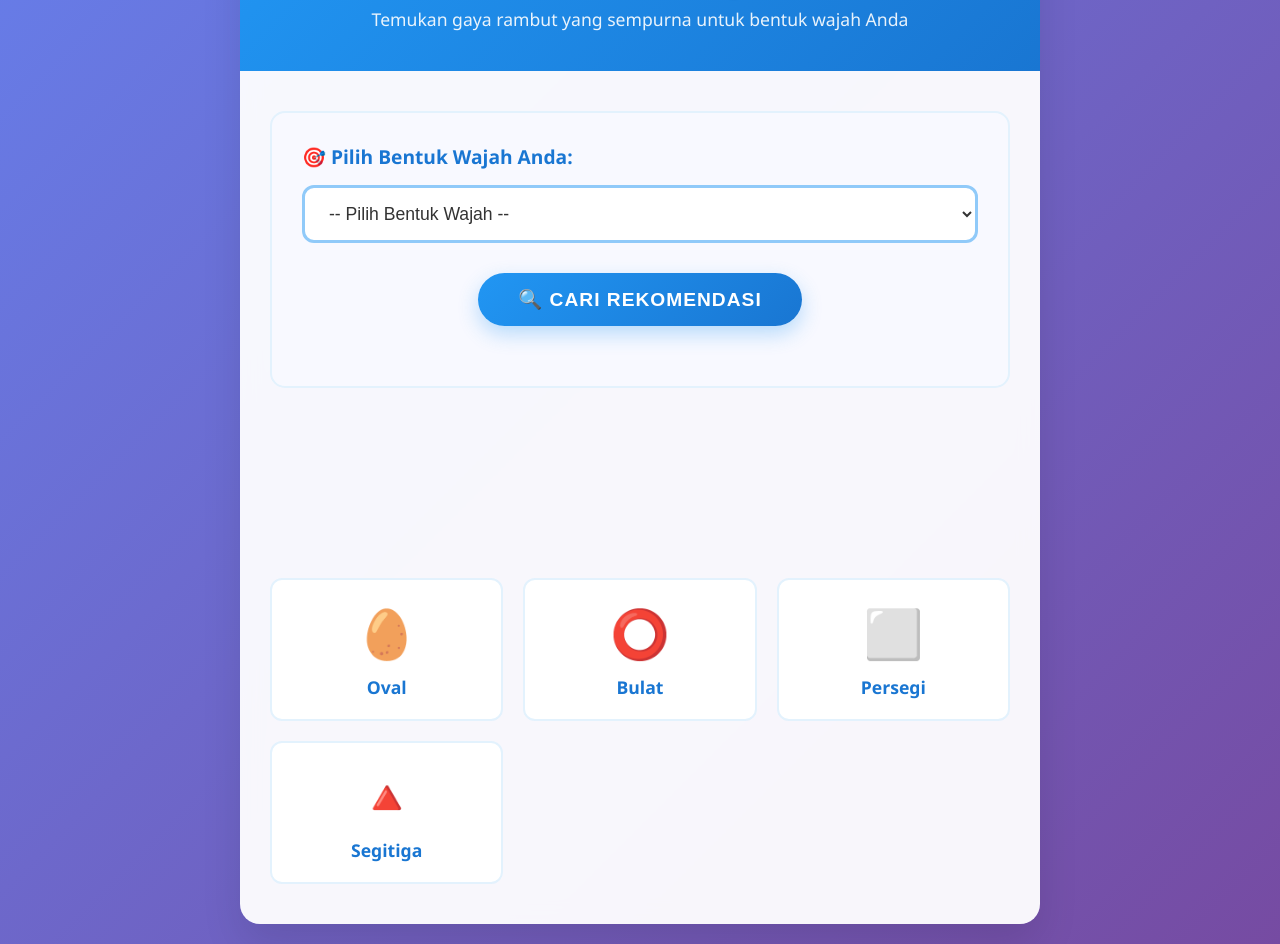
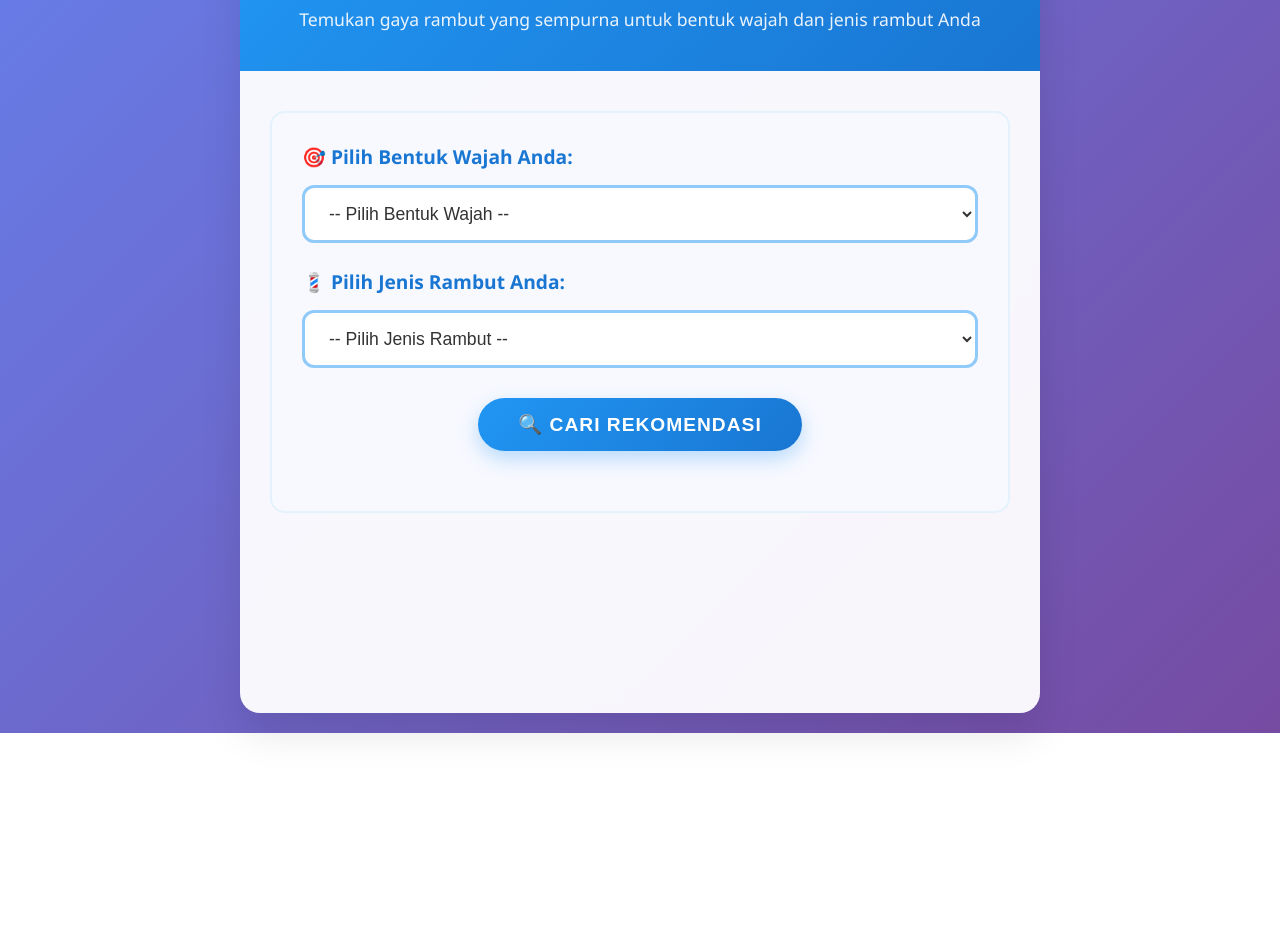
Before and after one commit to Nabila4444/hairstyle_ai, a plain HTML site: page index.html in a window 1280 px wide. Shown: the part 118-1062 px from the top of the page. After the commit the page ends 851 px from the top, so only its background shows below. Drawn offline with Linux system fonts and the light colour scheme.

Commit message:
Update index.html

```diff
--- a/index.html
+++ b/index.html
@@ -1,8 +1,8 @@
 <!DOCTYPE html>
 <html lang="id">
 <head>
-  <meta charset="UTF-8">
-  <meta name="viewport" content="width=device-width, initial-scale=1.0">
+  <meta charset="UTF-8" />
+  <meta name="viewport" content="width=device-width, initial-scale=1.0" />
   <title>Rekomendasi Gaya Rambut</title>
   <style>
     * {
@@ -217,63 +217,6 @@
       color: #0D47A1;
     }
 
-    .face-shapes-info {
-      display: grid;
-      grid-template-columns: repeat(auto-fit, minmax(180px, 1fr));
-      gap: 20px;
-      margin-top: 30px;
-    }
-
-    .face-shape-card {
-      background: white;
-      border-radius: 12px;
-      padding: 20px;
-      text-align: center;
-      border: 2px solid #E3F2FD;
-      transition: all 0.3s ease;
-      cursor: pointer;
-    }
-
-    .face-shape-card:hover {
-      border-color: #2196F3;
-      transform: translateY(-5px);
-      box-shadow: 0 10px 25px rgba(33, 150, 243, 0.15);
-    }
-
-    .face-shape-emoji {
-      font-size: 3rem;
-      margin-bottom: 10px;
-    }
-
-    .face-shape-name {
-      font-weight: 600;
-      color: #1976D2;
-      font-size: 1.1rem;
-    }
-
-    @media (max-width: 768px) {
-      .container {
-        margin: 10px;
-        border-radius: 15px;
-      }
-
-      .header h1 {
-        font-size: 2rem;
-      }
-
-      .content {
-        padding: 20px;
-      }
-
-      .form-section {
-        padding: 20px;
-      }
-
-      .face-shapes-info {
-        grid-template-columns: repeat(2, 1fr);
-      }
-    }
-
     .loading {
       display: none;
       text-align: center;
@@ -295,8 +238,12 @@
     }
 
     @keyframes spin {
-      0% { transform: rotate(0deg); }
-      100% { transform: rotate(360deg); }
+      0% {
+        transform: rotate(0deg);
+      }
+      100% {
+        transform: rotate(360deg);
+      }
     }
   </style>
 </head>
@@ -304,7 +251,7 @@
   <div class="container">
     <div class="header">
       <h1>✨ Rekomendasi Gaya Rambut</h1>
-      <p>Temukan gaya rambut yang sempurna untuk bentuk wajah Anda</p>
+      <p>Temukan gaya rambut yang sempurna untuk bentuk wajah dan jenis rambut Anda</p>
     </div>
 
     <div class="content">
@@ -320,10 +267,18 @@
           </select>
         </div>
 
+        <div class="form-group">
+          <label for="jenisRambut">💈 Pilih Jenis Rambut Anda:</label>
+          <select id="jenisRambut">
+            <option value="">-- Pilih Jenis Rambut --</option>
+            <option value="lurus">🪮 Lurus</option>
+            <option value="bergelombang">🌊 Bergelombang</option>
+            <option value="keriting">🌀 Keriting</option>
+          </select>
+        </div>
+
         <div class="btn-container">
-          <button class="btn-search" onclick="cariRekomendasi()">
-            🔍 Cari Rekomendasi
-          </button>
+          <button class="btn-search" onclick="cariRekomendasi()">🔍 Cari Rekomendasi</button>
         </div>
 
         <div class="loading" id="loading">
@@ -340,30 +295,9 @@
           </div>
           <div class="hasil-text" id="hasilRekomendasi"></div>
           <div class="tips-section" id="tipsSection" style="display: none;">
-            <div class="tips-title">
-              💡 Tips Tambahan:
-            </div>
+            <div class="tips-title">💡 Tips Tambahan:</div>
             <ul class="tips-list" id="tipsList"></ul>
           </div>
-        </div>
-      </div>
-
-      <div class="face-shapes-info">
-        <div class="face-shape-card" onclick="selectFaceShape('oval')">
-          <div class="face-shape-emoji">🥚</div>
-          <div class="face-shape-name">Oval</div>
-        </div>
-        <div class="face-shape-card" onclick="selectFaceShape('bulat')">
-          <div class="face-shape-emoji">⭕</div>
-          <div class="face-shape-name">Bulat</div>
-        </div>
-        <div class="face-shape-card" onclick="selectFaceShape('persegi')">
-          <div class="face-shape-emoji">⬜</div>
-          <div class="face-shape-name">Persegi</div>
-        </div>
-        <div class="face-shape-card" onclick="selectFaceShape('segitiga')">
-          <div class="face-shape-emoji">🔺</div>
-          <div class="face-shape-name">Segitiga</div>
         </div>
       </div>
     </div>
@@ -372,54 +306,50 @@
   <script>
     const rekomendasi = {
       oval: {
-        text: "Selamat! Wajah oval adalah bentuk wajah yang ideal dan cocok dengan hampir semua gaya rambut. Anda memiliki fleksibilitas tinggi dalam memilih potongan rambut.",
-        recommendations: "Bob panjang, layer bertingkat, pixie cut, atau bahkan rambut panjang lurus - semuanya akan terlihat menawan pada Anda!",
-        tips: [
-          "Coba eksperimen dengan berbagai panjang rambut",
-          "Poni samping atau poni lurus keduanya cocok",
-          "Gaya rambut bergelombang atau lurus sama-sama bagus",
-          "Hindari gaya yang terlalu menutupi wajah"
-        ]
+        text: "Selamat! Wajah oval adalah bentuk wajah yang ideal...",
+        recommendations: "Bob panjang, layer bertingkat, pixie cut, atau rambut panjang lurus.",
+        tips: ["Coba eksperimen dengan berbagai panjang rambut", "Poni samping atau poni lurus cocok", "Gaya rambut bergelombang atau lurus bagus", "Hindari gaya yang menutupi wajah"],
+        subRecommendations: {
+          lurus: "Coba gaya sleek straight dengan belahan tengah.",
+          bergelombang: "Gaya beach waves sangat cocok untukmu.",
+          keriting: "Layer pendek membuat keriting tampak rapi dan alami."
+        }
       },
       bulat: {
-        text: "Untuk wajah bulat, tujuan utama adalah menciptakan ilusi wajah yang lebih panjang dan mengurangi kesan bulat.",
-        recommendations: "Gaya rambut panjang dengan layer, potongan shaggy, atau bob panjang dengan volume di bagian atas sangat cocok untuk Anda.",
-        tips: [
-          "Pilih rambut dengan volume di bagian atas",
-          "Hindari poni tumpul yang pendek",
-          "Layer panjang akan membuat wajah terlihat lebih oval",
-          "Gaya side-swept atau poni samping lebih baik daripada poni tengah"
-        ]
+        text: "Untuk wajah bulat, ciptakan ilusi wajah lebih panjang.",
+        recommendations: "Rambut panjang ber-layer, shaggy cut, atau bob panjang dengan volume di atas.",
+        tips: ["Volume di bagian atas", "Hindari poni tumpul", "Layer panjang bikin wajah lebih oval", "Poni samping lebih baik"],
+        subRecommendations: {
+          lurus: "Belahan samping akan memperpanjang kesan wajah.",
+          bergelombang: "Loose wave menciptakan definisi dan tinggi.",
+          keriting: "Volume keriting natural bisa diatur dengan potongan trapezium."
+        }
       },
       persegi: {
-        text: "Wajah persegi memiliki garis rahang yang tegas. Gaya rambut yang tepat dapat melunakkan garis-garis keras ini.",
-        recommendations: "Gaya rambut bergelombang, layer lembut, atau potongan yang melengkung akan menyeimbangkan struktur wajah Anda dengan sempurna.",
-        tips: [
-          "Pilih gaya rambut dengan gerakan dan tekstur",
-          "Layer lembut di sekitar wajah sangat bagus",
-          "Hindari potongan tumpul atau garis lurus",
-          "Rambut keriting atau bergelombang alami cocok sekali"
-        ]
+        text: "Wajah persegi punya garis rahang tegas, perlu dilunakkan.",
+        recommendations: "Layer lembut, potongan bergelombang atau curve bob sangat bagus.",
+        tips: ["Gaya dengan gerakan dan tekstur", "Layer lembut di wajah", "Hindari potongan tumpul", "Keriting/gelombang alami cocok"],
+        subRecommendations: {
+          lurus: "Gaya side-part panjang dapat mengurangi kesan kotak.",
+          bergelombang: "Wave lembut akan menambah kesan feminin.",
+          keriting: "Curly bob dengan layer lembut sangat ideal."
+        }
       },
       segitiga: {
-        text: "Wajah segitiga memiliki dagu yang lebih sempit dibandingkan dahi. Tujuannya adalah menyeimbangkan proporsi ini.",
-        recommendations: "Gaya rambut dengan volume di atas seperti pompadour, pixie cut dengan volume, atau bob dengan layer atas akan sangat cocok.",
-        tips: [
-          "Tambahkan volume di bagian atas dan samping",
-          "Poni tebal dapat menyeimbangkan dahi lebar",
-          "Hindari gaya yang terlalu rata di bagian atas",
-          "Layer pendek di sekitar telinga akan menambah lebar"
-        ]
+        text: "Wajah segitiga memiliki dagu sempit, fokus di volume atas.",
+        recommendations: "Pompadour, pixie cut bervolume, bob dengan layer atas.",
+        tips: ["Volume atas & samping", "Poni tebal seimbangkan dahi", "Hindari bagian atas rata", "Layer pendek di dekat telinga"],
+        subRecommendations: {
+          lurus: "Coba blunt bob dengan volume di atas.",
+          bergelombang: "Messy wave membuat bentuk wajah seimbang.",
+          keriting: "Pixie curly cut menyeimbangkan proporsi wajah."
+        }
       }
     };
 
-    function selectFaceShape(shape) {
-      document.getElementById('bentukWajah').value = shape;
-      cariRekomendasi();
-    }
-
     function cariRekomendasi() {
       const bentuk = document.getElementById("bentukWajah").value;
+      const jenis = document.getElementById("jenisRambut").value;
       const hasilContainer = document.getElementById("hasilContainer");
       const hasilRekomendasi = document.getElementById("hasilRekomendasi");
       const hasilTitle = document.getElementById("hasilTitle");
@@ -427,35 +357,31 @@
       const tipsList = document.getElementById("tipsList");
       const loading = document.getElementById("loading");
 
-      if (!bentuk) {
-        alert("Silakan pilih bentuk wajah terlebih dahulu!");
+      if (!bentuk || !jenis) {
+        alert("Silakan pilih bentuk wajah dan jenis rambut terlebih dahulu!");
         return;
       }
 
-      // Show loading
       loading.classList.add("show");
       hasilContainer.classList.remove("show");
 
-      // Simulate loading time
       setTimeout(() => {
         loading.classList.remove("show");
 
         if (rekomendasi[bentuk]) {
           const data = rekomendasi[bentuk];
+          const sub = data.subRecommendations?.[jenis] ?? "";
 
-          // Update title
           hasilTitle.textContent = `Rekomendasi untuk Wajah ${bentuk.charAt(0).toUpperCase() + bentuk.slice(1)}`;
-
-          // Update recommendation text
           hasilRekomendasi.innerHTML = `
             <p style="margin-bottom: 15px;"><strong>${data.text}</strong></p>
             <p style="background: rgba(255, 255, 255, 0.7); padding: 15px; border-radius: 8px; border-left: 4px solid #2196F3;">
               <strong>💫 Gaya yang Direkomendasikan:</strong><br>
               ${data.recommendations}
             </p>
+            ${sub ? `<p style="margin-top: 10px; color:#0D47A1;"><strong>🎨 Rekomendasi untuk rambut ${jenis}:</strong> ${sub}</p>` : ''}
           `;
 
-          // Update tips
           tipsList.innerHTML = '';
           data.tips.forEach(tip => {
             const li = document.createElement('li');
@@ -468,25 +394,6 @@
         }
       }, 1500);
     }
-
-    // Add smooth scrolling to result
-    function scrollToResult() {
-      document.getElementById('hasilContainer').scrollIntoView({
-        behavior: 'smooth'
-      });
-    }
-
-    // Enhanced button interaction
-    document.querySelector('.btn-search').addEventListener('click', function() {
-      setTimeout(scrollToResult, 100);
-    });
-
-    // Add keyboard support
-    document.getElementById('bentukWajah').addEventListener('keypress', function(e) {
-      if (e.key === 'Enter') {
-        cariRekomendasi();
-      }
-    });
   </script>
 </body>
 </html>
```
